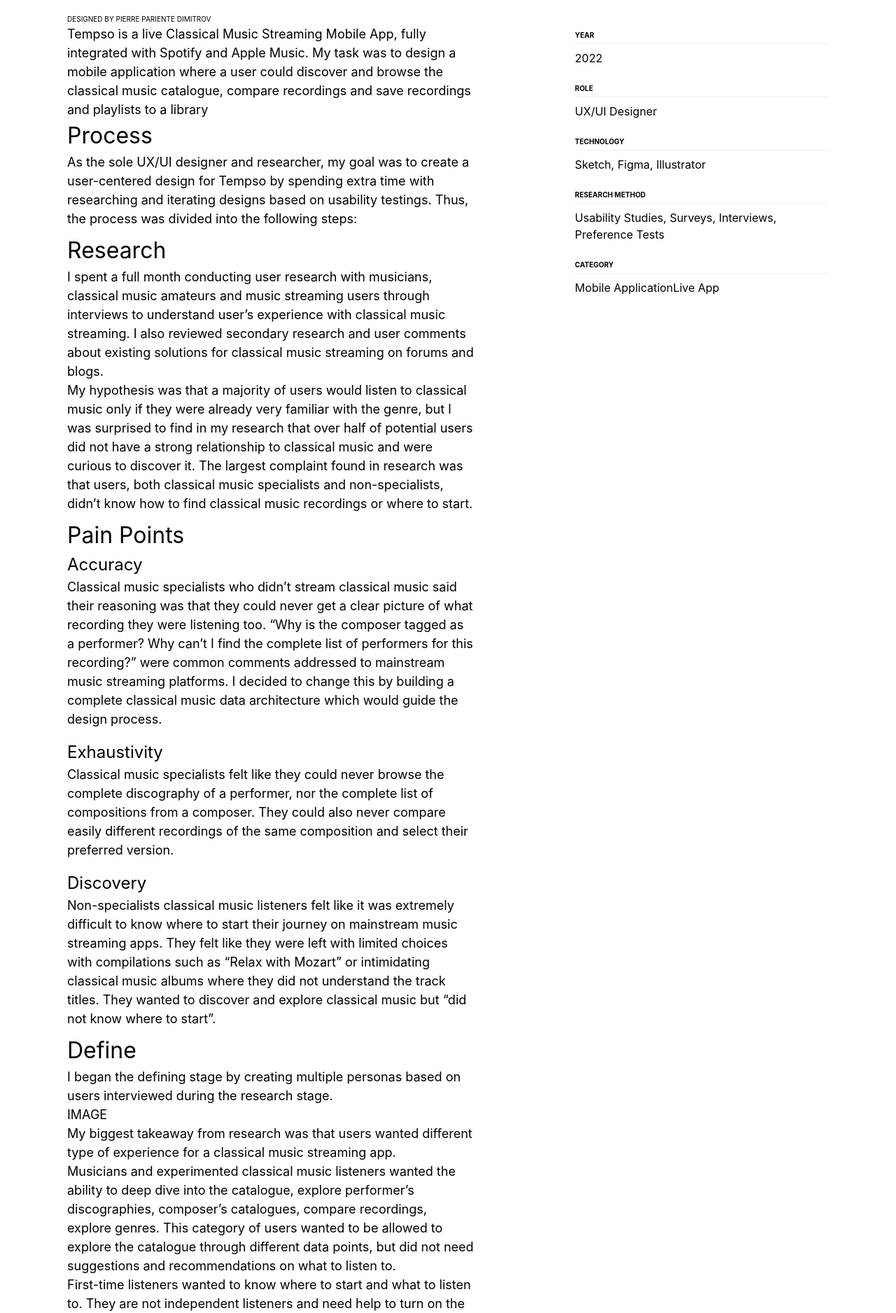
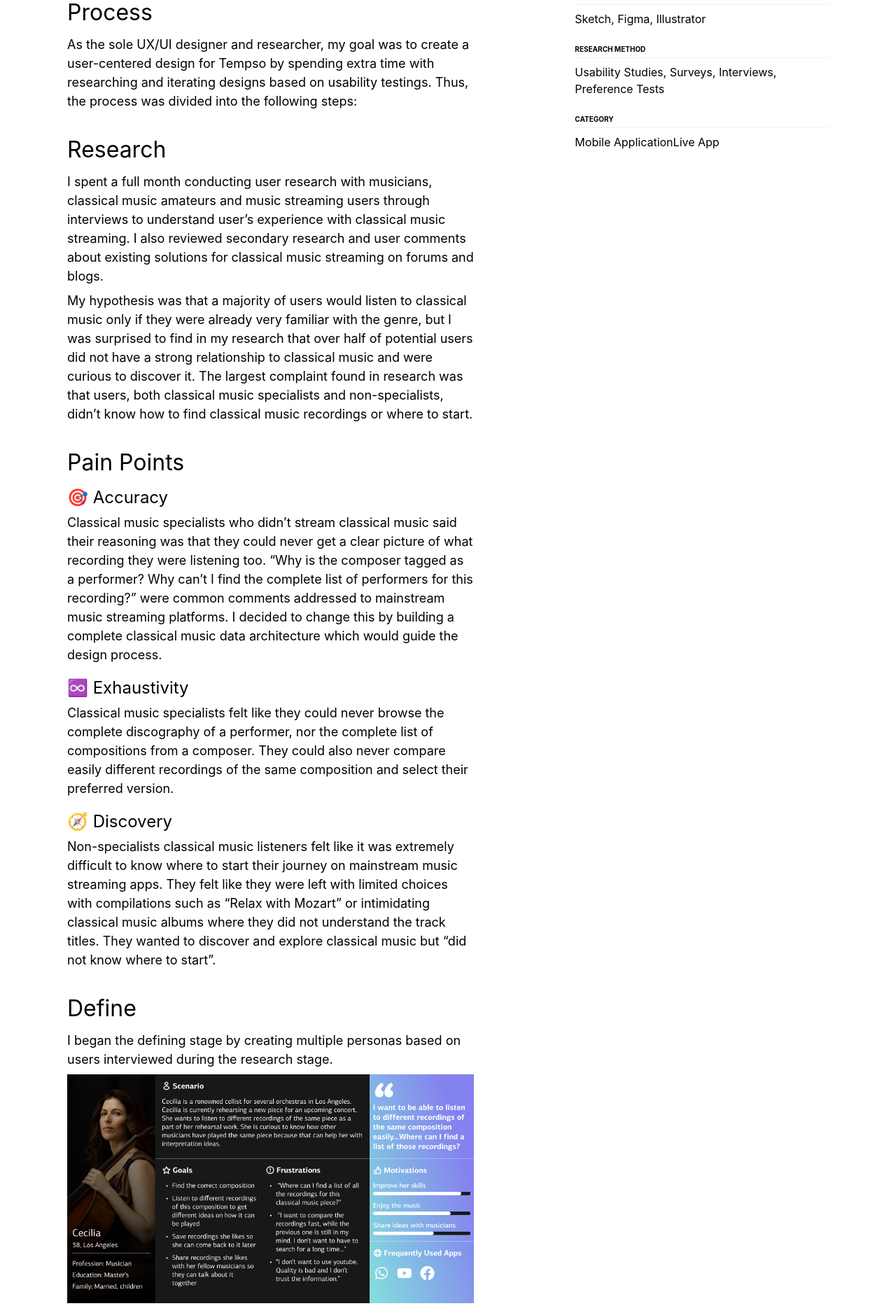
Before and after one commit to PierreParienteDimitrov/pierre-parientedimitrov, a Next.js app: page /portfolio/tempso in a window 1280 px wide. Shown: the part 904-2780 px from the top of the page at 70% size. Built offline with nearby package versions, Linux system fonts and the light colour scheme.

Commit message:
tempso content layout

```diff
--- a/src/components/Carousel.tsx
+++ b/src/components/Carousel.tsx
@@ -26,8 +26,8 @@ const Carousel: React.FC<{ carouselItems: ICarousel[] }> = (props) => {
     return () => clearTimeout(timer)
   }, [carouselIndex])
   return (
-    <div className="h-screen w-full">
-      <div className="relative flex h-4/6 w-full items-center md:h-5/6">
+    <div className="h-[500px] w-full">
+      <div className="relative flex h-4/6 w-full items-center md:h-full">
         {carouselItems.map((item, index: number) => {
           return (
             <div
@@ -50,7 +50,7 @@ const Carousel: React.FC<{ carouselItems: ICarousel[] }> = (props) => {
           )
         })}
 
-        <div className="absolute -bottom-12 flex w-full justify-center">
+        <div className="absolute -bottom-8 flex w-full justify-center">
           <ul className="flex space-x-3">
             {carouselItems.map((item, index: number) => {
               return (
--- a/src/layouts/grids/TwoCols.tsx
+++ b/src/layouts/grids/TwoCols.tsx
@@ -8,7 +8,7 @@ interface Props {
 const TwoCols: React.FC<Props> = ({ leftSide, rightSide }) => {
   return (
     <>
-      <div className="order-2 pr-36 md:order-1 md:w-4/6">{leftSide}</div>
+      <div className="order-2 md:order-1 md:w-4/6 md:pr-36">{leftSide}</div>
       <div className="order-1 md:relative md:order-2 md:w-2/6">{rightSide}</div>
     </>
   )
--- a/src/pages/portfolio/tempso.tsx
+++ b/src/pages/portfolio/tempso.tsx
@@ -1,3 +1,4 @@
+import Image from 'next/image'
 import React from 'react'
 
 import { ICarousel } from '@/../types/ICarousel'
@@ -47,17 +48,17 @@ const TEMPSO: ICarousel[] = [
 const LeftSide: React.FC = () => {
   return (
     <>
+      <div className="flex flex-col space-y-8">
         <div>
           <p>
             Tempso is a live Classical Music Streaming Mobile App, fully
             integrated with Spotify and Apple Music. My task was to design a
             mobile application where a user could discover and browse the
-          classical music catalogue, compare recordings and save recordings and
-          playlists to a library
+            classical music catalogue, compare recordings and save recordings
+            and playlists to a library
           </p>
         </div>
         <div className="flex flex-col space-y-2">
-        <div>
           <h3>Process</h3>
           <p>
             As the sole UX/UI designer and researcher, my goal was to create a
@@ -66,7 +67,7 @@ const LeftSide: React.FC = () => {
             the process was divided into the following steps:
           </p>
         </div>
-        <div>
+        <div className="flex flex-col space-y-2">
           <h3>Research</h3>
           <p>
             I spent a full month conducting user research with musicians,
@@ -89,11 +90,11 @@ const LeftSide: React.FC = () => {
         </div>
 
         {/* Pain Points */}
-        <div>
+        <div className="flex flex-col space-y-2">
           <h3>Pain Points</h3>
           <div className="flex flex-col space-y-4">
-            <div>
-              <h4>Accuracy</h4>
+            <div className="flex flex-col space-y-1">
+              <h4>🎯 Accuracy</h4>
               <p>
                 Classical music specialists who didn’t stream classical music
                 said their reasoning was that they could never get a clear
@@ -105,8 +106,8 @@ const LeftSide: React.FC = () => {
                 architecture which would guide the design process.
               </p>
             </div>
-            <div>
-              <h4>Exhaustivity</h4>
+            <div className="flex flex-col space-y-1">
+              <h4>♾️ Exhaustivity</h4>
               <p>
                 Classical music specialists felt like they could never browse
                 the complete discography of a performer, nor the complete list
@@ -115,8 +116,8 @@ const LeftSide: React.FC = () => {
                 their preferred version.
               </p>
             </div>
-            <div>
-              <h4>Discovery</h4>
+            <div className="flex flex-col space-y-1">
+              <h4>🧭 Discovery</h4>
               <p>
                 Non-specialists classical music listeners felt like it was
                 extremely difficult to know where to start their journey on
@@ -131,13 +132,36 @@ const LeftSide: React.FC = () => {
         </div>
 
         {/* Define */}
-        <div>
+        <div className="flex flex-col space-y-2">
           <h3>Define</h3>
           <p>
             I began the defining stage by creating multiple personas based on
             users interviewed during the research stage.
           </p>
-          <p>IMAGE</p>
+          <div className="flex flex-col space-y-4">
+            <div>
+              <Image
+                src="/Cecilia.png"
+                alt="Persona 1"
+                layout="responsive"
+                width={1920}
+                height={1080}
+                objectFit="cover"
+                priority
+              />
+            </div>
+            <div>
+              <Image
+                src="/Benjamin.png"
+                alt="Persona 2"
+                layout="responsive"
+                width={1920}
+                height={1080}
+                objectFit="cover"
+                priority
+              />
+            </div>
+          </div>
           <p>
             My biggest takeaway from research was that users wanted different
             type of experience for a classical music streaming app.
@@ -173,11 +197,15 @@ const Tempso: React.FC = () => {
       {/* carousel */}
       <Carousel carouselItems={TEMPSO} />
 
+      <div className="mt-16 flex flex-col space-y-8">
         {/* title */}
-      <div className="flex w-full flex-col space-y-1">
+        <div className="flex w-full flex-col space-y-0">
           <h2>TEMPSO</h2>
-        <h6>DESIGNED BY PIERRE PARIENTE DIMITROV</h6>
+          <h6 className="tracking-widest">
+            DESIGNED BY PIERRE PARIENTE DIMITROV
+          </h6>
         </div>
+        {/* content */}
         <div className="flex flex-col space-y-2 md:flex-row">
           <TwoCols
             leftSide={<LeftSide />}
@@ -192,6 +220,7 @@ const Tempso: React.FC = () => {
             }
           />
         </div>
+      </div>
     </Container>
   )
 }
```
Also changed, not shown: public/Benjamin.png (added), public/Cecilia.png (added). Lines whose indentation alone changed are shown as unchanged.
